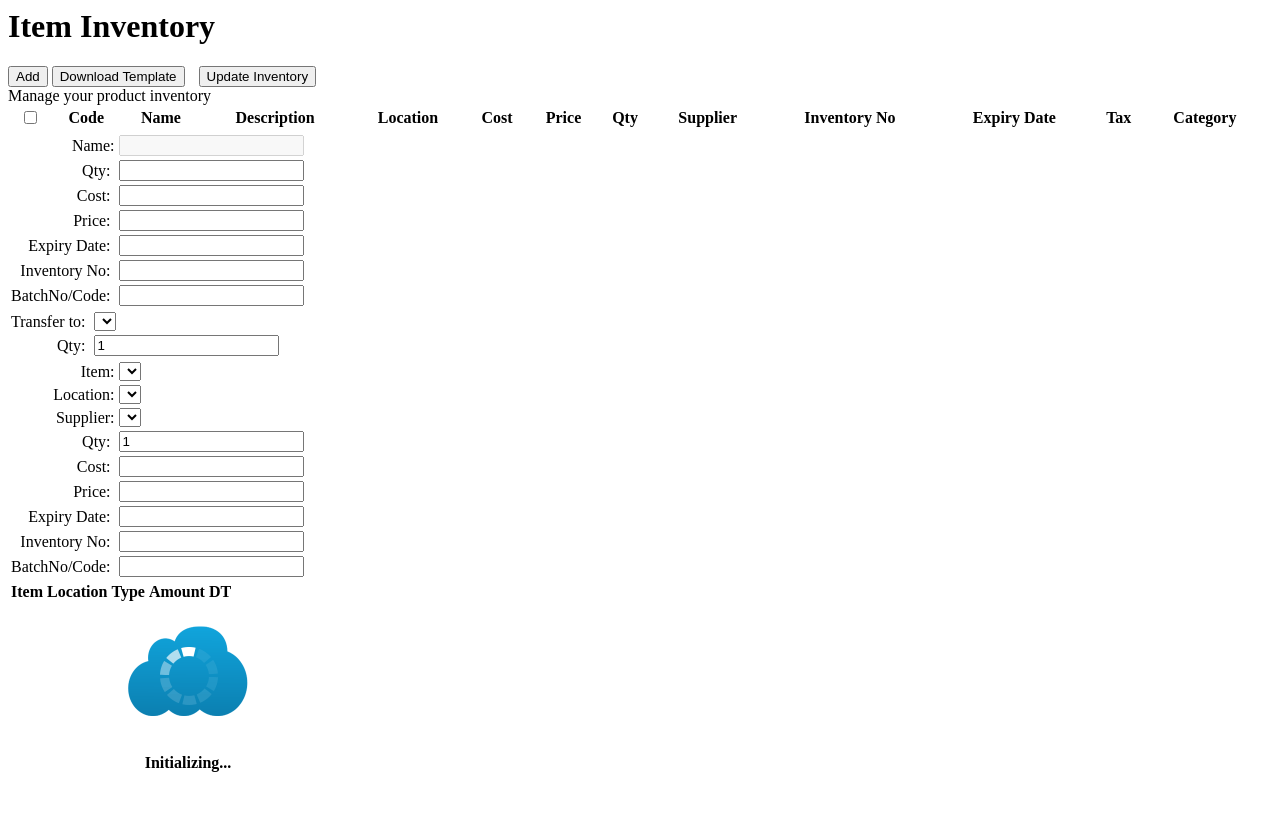
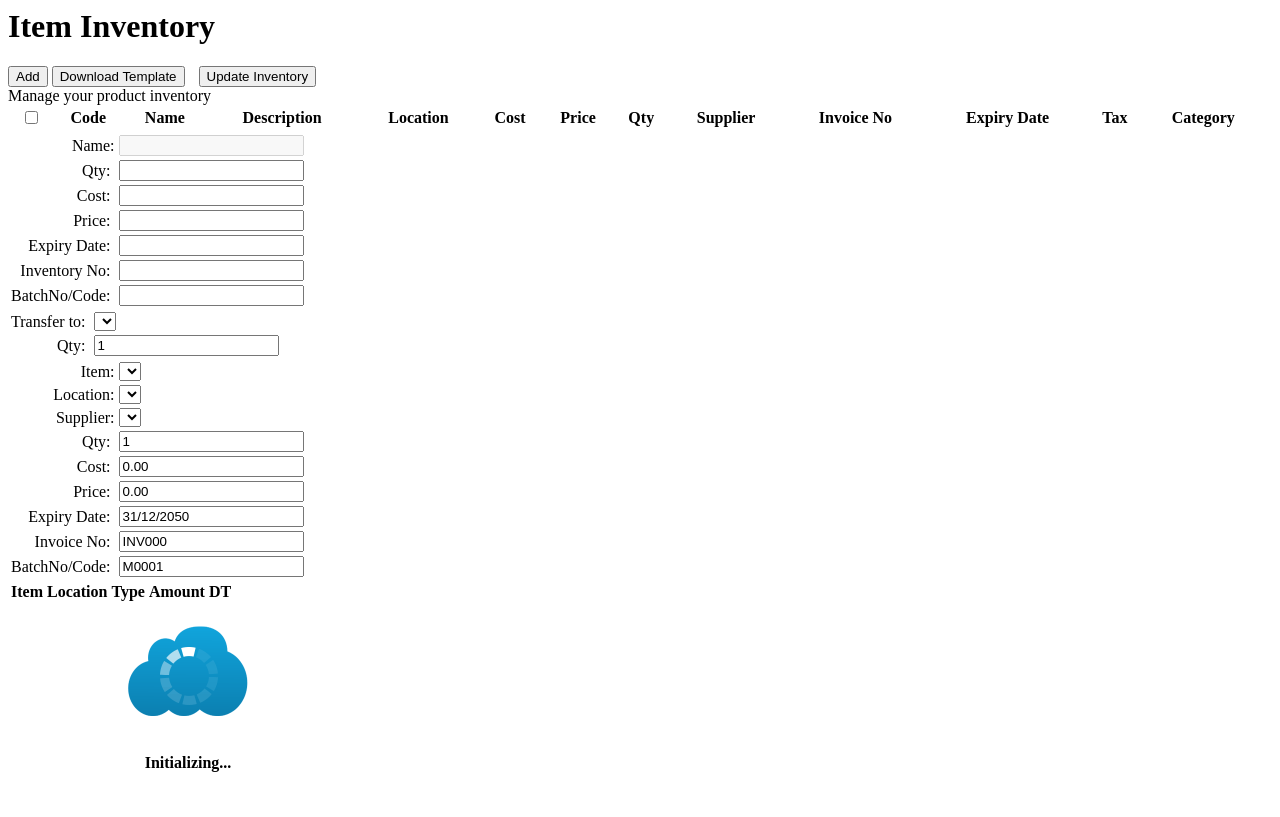
Before and after one commit to keya254/pharmacy-pos, a PHP site: page /XeroOAuth-PHP/admin/content/stock.php in a window 1280 px wide. Shown: the top 817 px of the page. Run offline with PHP 8.4, Linux system fonts and the light colour scheme; lists and menus that the app fills with data are empty.

Commit message:
Added default input values to add inventory item and renames Inventory No to Invoice No

```diff
--- a/admin/content/stock.php
+++ b/admin/content/stock.php
@@ -37,7 +37,7 @@
             <th data-priority="6">Price</th>
             <th data-priority="4">Qty</th>
             <th data-priority="5">Supplier</th>
-            <th data-priority="8">Inventory No</th>
+            <th data-priority="8">Invoice No</th>
             <th data-priority="9">Expiry Date</th>
             <th data-priority="11">Tax</th>
             <th data-priority="12">Category</th>
@@ -134,23 +134,23 @@
         </tr>
         <tr>
             <td style="text-align: right;"><label>Cost:&nbsp;</label></td>
-            <td><input id="addstockcost" class="form-control" type="text"/></td>
+            <td><input id="addstockcost" class="form-control" value="0.00" type="text"/></td>
         </tr>
         <tr>
             <td style="text-align: right;"><label>Price:&nbsp;</label></td>
-            <td><input id="addstockprice" class="form-control" type="text"/></td>
+            <td><input id="addstockprice" class="form-control" value="0.00" type="text"/></td>
         </tr>
         <tr>
             <td style="text-align: right;"><label>Expiry Date:&nbsp;</label></td>
-            <td><input id="addstockexpiryDate" class="form-control" type="text" value=""/></td>
+            <td><input id="addstockexpiryDate" class="form-control" value="31/12/2050" type="text" value=""/></td>
         </tr>
         <tr>
-            <td style="text-align: right;"><label>Inventory No:&nbsp;</label></td>
-            <td><input id="addstockinventoryNo" class="form-control" type="text"/></td>
+            <td style="text-align: right;"><label>Invoice No:&nbsp;</label></td>
+            <td><input id="addstockinventoryNo" class="form-control" value="INV000" type="text"/></td>
         </tr>
         <tr>
               <td style="text-align: right;"><label>BatchNo/Code:&nbsp;</label></td>
-              <td><input id="addstockcode" class="form-control" type="text"/></td>
+              <td><input id="addstockcode" class="form-control" value="M0001" type="text"/></td>
         </tr>
     </table>
 </div>
```
